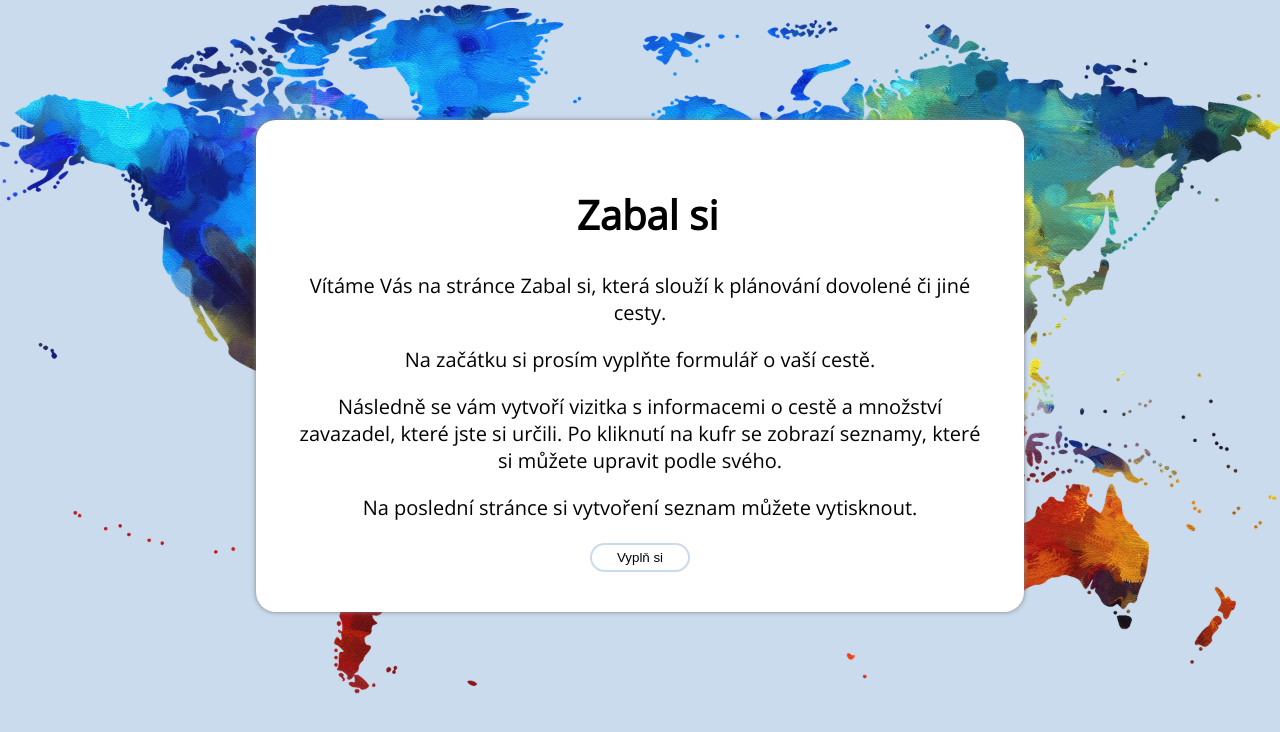
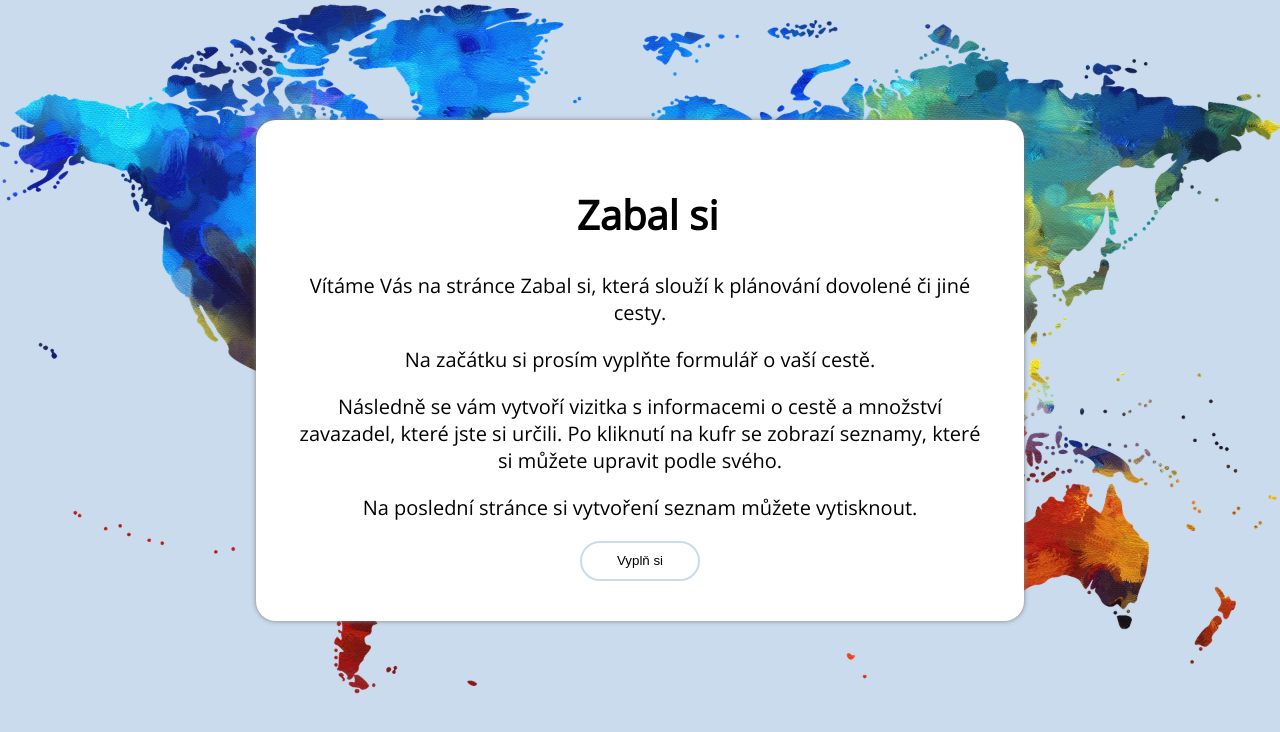
Before and after one commit to pavlinap1/DA-web-Zabal-si, a React app: page / in a window 1280 px wide. Shown: the top 732 px of the page. Built offline with nearby package versions, Linux system fonts and the light colour scheme.

Commit message:
úprava tlačítek

```diff
--- a/src/Formular/index.jsx
+++ b/src/Formular/index.jsx
@@ -149,6 +149,7 @@ const Formular = ({ onFormOK }) => {
                 zeme === '' ||
                 mesto === '' ||
                 pocetZavazadel === 0 ||
+                pocetZavazadel === '0' ||
                 kamJedu === '' ||
                 odjezd === '' ||
                 prijezd === ''
--- a/src/Formular/style.css
+++ b/src/Formular/style.css
@@ -18,6 +18,7 @@ label {
 .tlacitka {
   display: flex;
   justify-content: space-between;
+
   padding-left: 30px;
   padding-right: 30px;
   padding-bottom: 10px;
--- a/src/style.css
+++ b/src/style.css
@@ -59,7 +59,8 @@ img {
     font-size: 20px;
   }
   button {
-    width: 100px;
+    width: 120px;
+    height: 40px;
   }
   .obrazekkufr {
     min-width: 130px;
```
